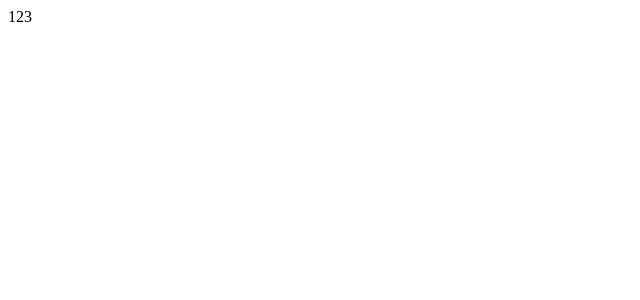
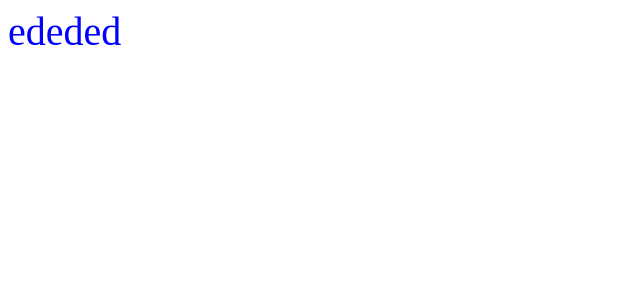
Before and after one commit to Konstantine899/test-task-nilsen, a React app: page / in a window 1280 px wide. Shown: the top 300 px of the page, without its empty margins (0-640 px from the left). Built offline with nearby package versions, Linux system fonts and the light colour scheme.

Commit message:
feat: Добавил поддржку css

```diff
--- a/package.json
+++ b/package.json
@@ -25,6 +25,10 @@
     "@types/react": "^19.0.9",
     "@types/react-dom": "^19.0.3",
     "@types/webpack": "^5.28.5",
+    "css-loader": "^7.1.2",
+    "sass": "^1.85.0",
+    "sass-loader": "^16.0.5",
+    "style-loader": "^4.0.0",
     "ts-loader": "^9.5.2",
     "ts-node": "^10.9.2",
     "typescript": "^5.7.3",
--- /dev/null
+++ b/src/App/App.scss
@@ -0,0 +1,4 @@
+.app{
+  font-size: 40px ;
+  color: blue;
+}
--- /dev/null
+++ b/src/App/App.tsx
@@ -0,0 +1,8 @@
+import React from "react";
+import "./App.scss";
+
+const App = () => {
+  return <div className={"app"}>ededed</div>;
+};
+
+export default App;
--- a/src/index.tsx
+++ b/src/index.tsx
@@ -1,7 +1,8 @@
 import React from "react";
 import ReactDOM from "react-dom/client";
+import App from "./App/App";
 
 const root = ReactDOM.createRoot(
   document.getElementById("root") as HTMLElement
 );
-root.render(<div>123</div>);
+root.render(<App />);
```
Also changed, not shown: 2 other files (tests, documents, lock files or other folders).
